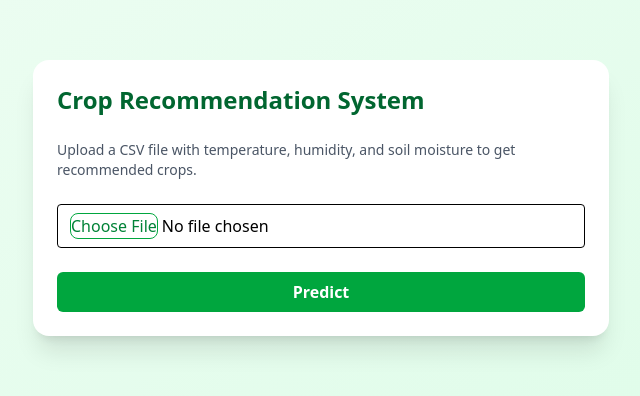
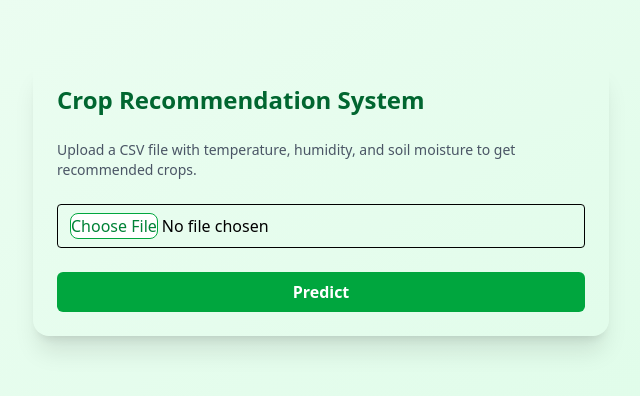
Before and after one commit to Yash1753/crop-recommendation-app, a React (Vite) app in the folder frontend/: page / in a window 1280 px wide. Shown: the part 202-598 px from the top of the page, without its empty margins (319-959 px from the left). Built offline with nearby package versions, Linux system fonts and the light colour scheme.

Commit message:
blue from white

```diff
--- a/frontend/src/App.jsx
+++ b/frontend/src/App.jsx
@@ -46,7 +46,7 @@ export default function App() {
 
   return (
     <div className="min-h-screen bg-gradient-to-br from-green-50 to-green-100 flex items-center justify-center px-4">
-      <div className="w-full max-w-xl bg-white shadow-xl rounded-2xl p-6 space-y-6">
+      <div className="w-full max-w-xl bg-blue shadow-xl rounded-2xl p-6 space-y-6">
         <h1 className="text-2xl font-bold text-green-800">Crop Recommendation System</h1>
         <p className="text-sm text-gray-600">Upload a CSV file with temperature, humidity, and soil moisture to get recommended crops.</p>
 
```
